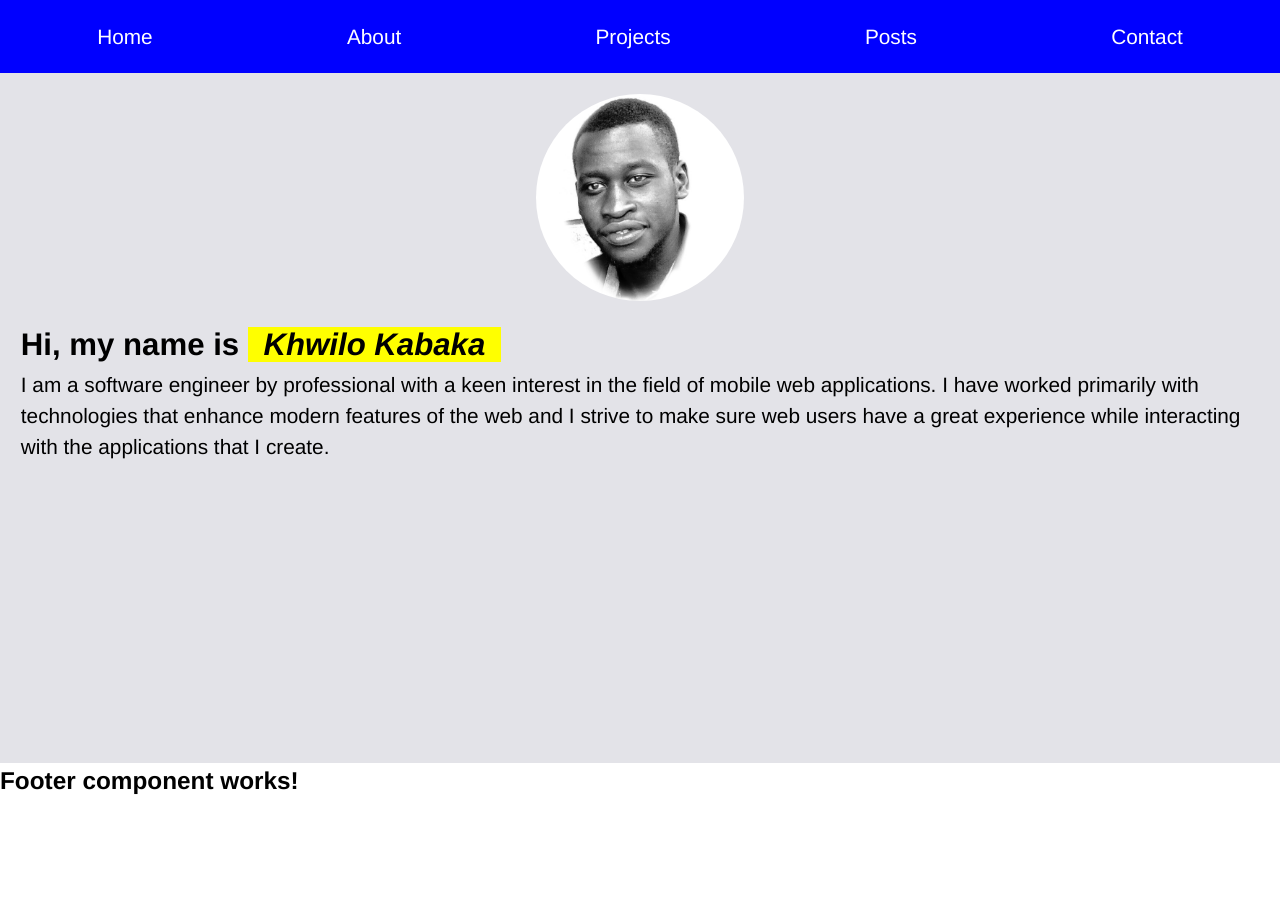
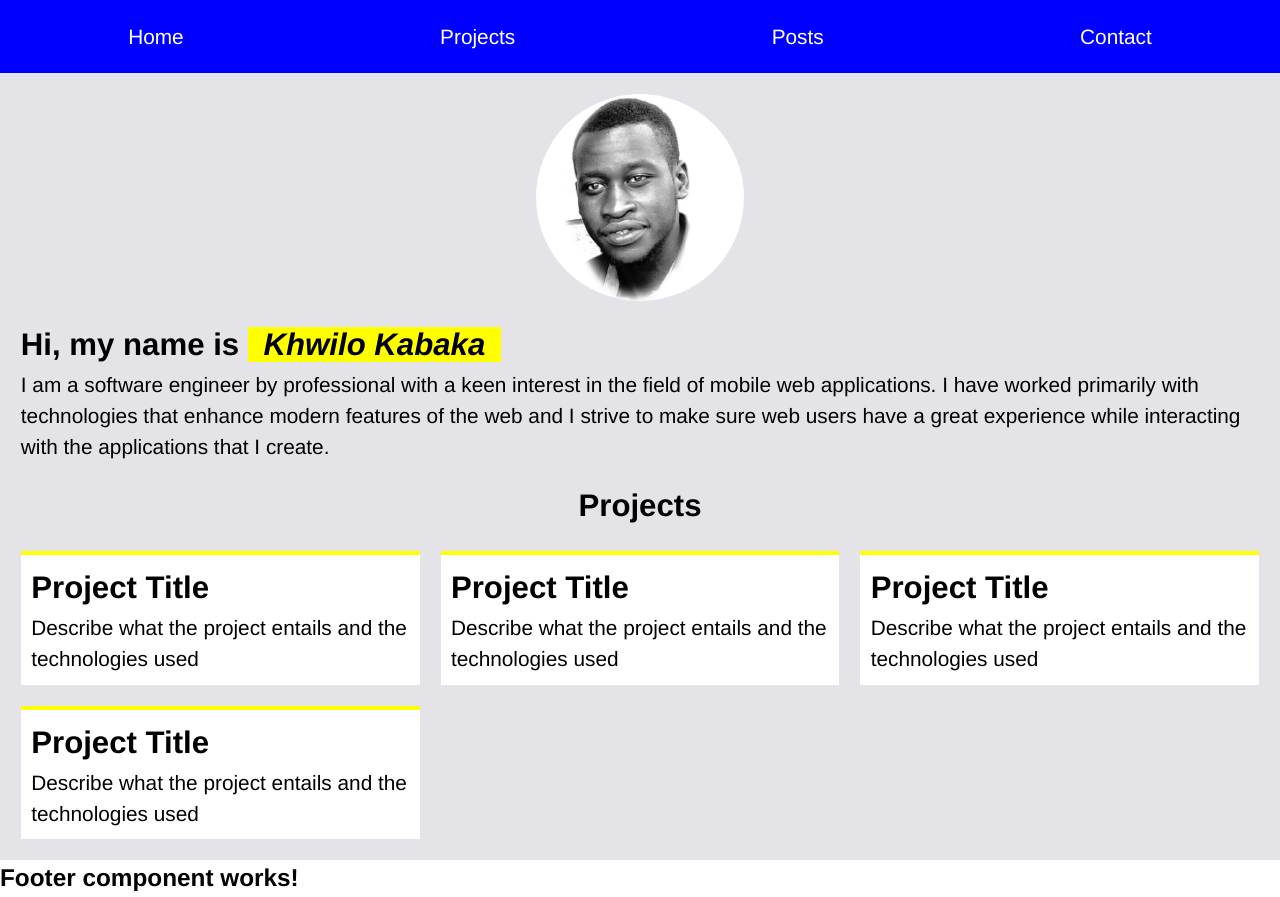
Before and after one commit to khwilo/khwilo-portfolio-v2, a React (Create React App) app: page / in a window 1280 px wide. Before the commit the page ends 800 px from the top, so only its background shows below. Built offline with nearby package versions, Linux system fonts and the light colour scheme.

Commit message:
Add projects section

```diff
--- a/src/header/Header.js
+++ b/src/header/Header.js
@@ -9,9 +9,6 @@ function Header() {
         <ul className="nav__list">
           <li className="nav__item">
             <a href="/" className="nav__link">Home</a>
-          </li>
-          <li className="nav__item">
-            <a href="#about" className="nav__link">About</a>
           </li>
           <li className="nav__item">
             <a href="#projects" className="nav__link">Projects</a>
--- a/src/index.css
+++ b/src/index.css
@@ -31,3 +31,7 @@ h3,
 p {
   margin: 0;
 }
+
+.center {
+  text-align: center;
+}
--- a/src/main/Main.js
+++ b/src/main/Main.js
@@ -2,11 +2,13 @@ import React from 'react';
 
 import About from '../about/About';
 import './Main.css';
+import Projects from "../projects/Projects";
 
 function Main() {
   return (
     <main className="main">
       <About />
+      <Projects />
     </main>
   );
 }
--- /dev/null
+++ b/src/project/Project.css
@@ -0,0 +1,24 @@
+.project {
+  background-color: var(--clr-white);
+  border-top: 4px solid var(--clr-yellow);
+  width: 80%;
+  margin: 0 auto;
+  padding: 0.5em;
+
+  display: flex;
+  flex-direction: column;
+}
+
+.project + .project {
+  margin-top: 1em;
+}
+
+@media (min-width: 35em) {
+  .project {
+    width: 100%;
+  }
+
+  .project + .project {
+    margin: 0;
+  }
+}
--- /dev/null
+++ b/src/project/Project.js
@@ -0,0 +1,17 @@
+import React from "react";
+
+import "./Project.css";
+
+function Project({ title, description }) {
+
+  return (
+    <section className="project">
+      <h2 className="project__title">{title}</h2>
+      <div className="project__description">
+        {description}
+      </div>
+    </section>
+  )
+}
+
+export default Project;
--- /dev/null
+++ b/src/projects/Projects.css
@@ -0,0 +1,12 @@
+.section__projects {
+  padding: 1em;
+}
+
+@media (min-width: 35em) {
+  .section__projects {
+    display: grid;
+    display: -ms-grid;
+    grid-template-columns: repeat(auto-fill, minmax(15em, 1fr));
+    gap: 1em;
+  }
+}
--- /dev/null
+++ b/src/projects/Projects.js
@@ -0,0 +1,24 @@
+import React from 'react'
+
+import "./Projects.css";
+import Project from "../project/Project";
+
+
+function Projects() {
+  const projectTitle = "Project Title";
+  const projectDescription = "Describe what the project entails and the technologies used";
+
+  return (
+    <div>
+      <h2 className="center section-heading">Projects</h2>
+      <section id="projects" className="section section__projects">
+        <Project title={projectTitle} description={projectDescription} />
+        <Project title={projectTitle} description={projectDescription} />
+        <Project title={projectTitle} description={projectDescription} />
+        <Project title={projectTitle} description={projectDescription} />
+      </section>
+    </div>
+  )
+}
+
+export default Projects;
```
